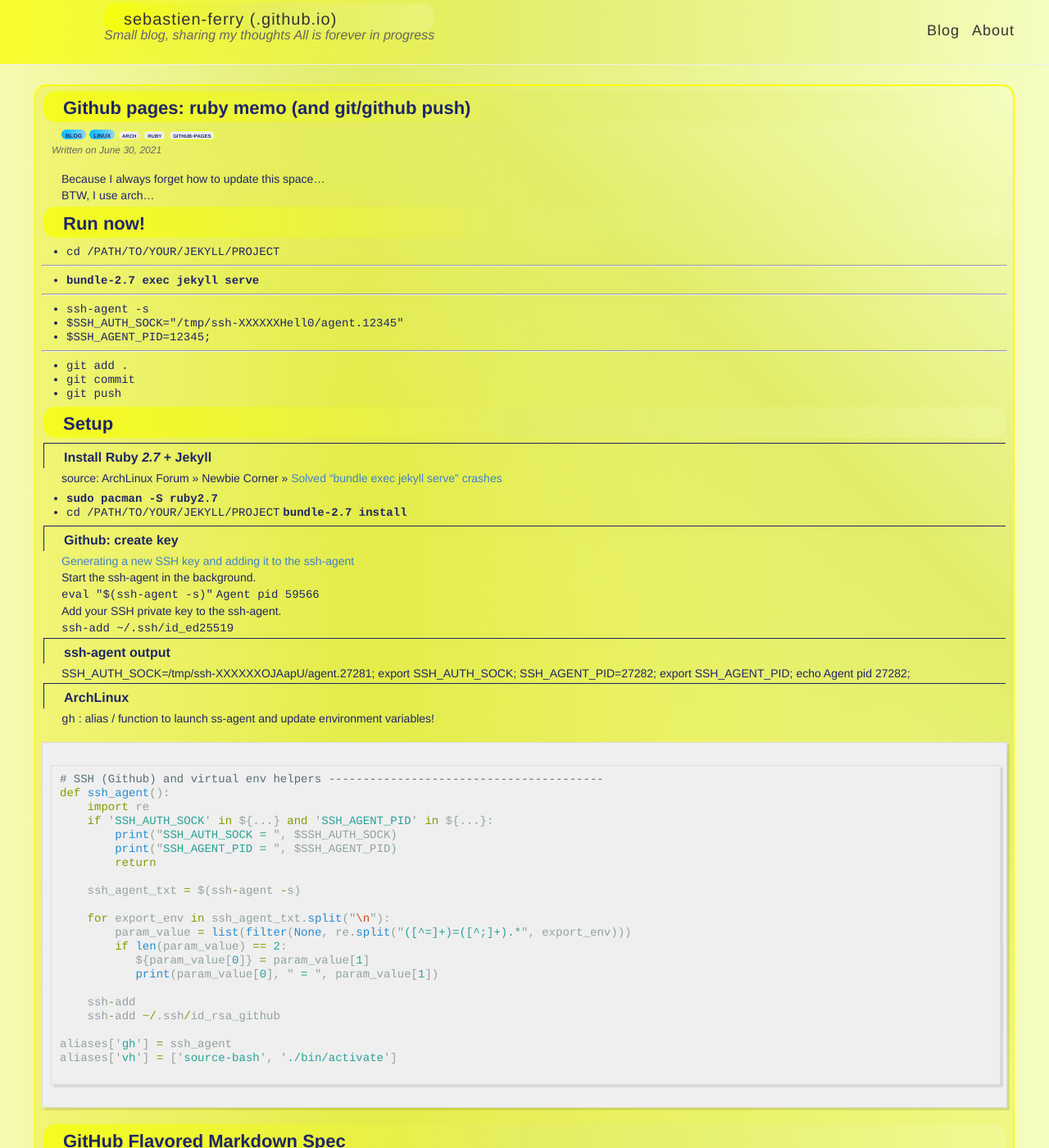
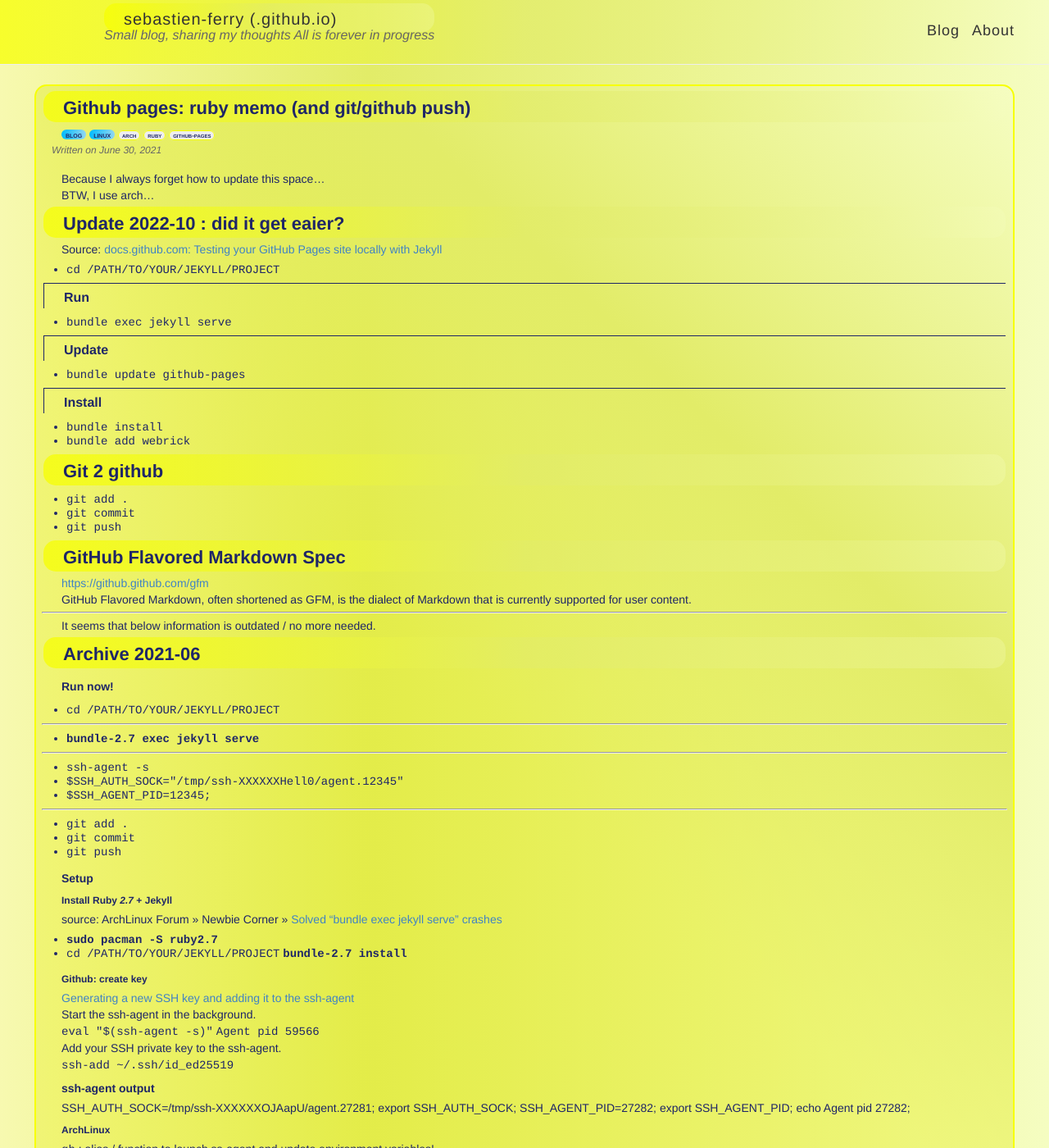
Before and after one commit to sebastien-ferry/sebastien-ferry.github.io, a Jekyll site: the page built from _posts/2021-06-30-platform-post.md, in a window 1280 px wide and 1400 px high. Shown: the whole window at 82% size. Built offline with Jekyll 4.4.1, drawn with Linux system fonts in a browser that asks for light colours; some of the changed text lies outside the part shown.

Commit message:
Update for github pages

````diff
--- a/_posts/2021-06-30-platform-post.md
+++ b/_posts/2021-06-30-platform-post.md
@@ -13,7 +13,39 @@ Because I always forget how to update this space...
 
 BTW, I use arch...
 
-# Run now!
+# Update 2022-10 : did it get eaier?
+
+Source: [docs.github.com: Testing your GitHub Pages site locally with Jekyll](https://docs.github.com/en/pages/setting-up-a-github-pages-site-with-jekyll/testing-your-github-pages-site-locally-with-jekyll)
+
+* `cd /PATH/TO/YOUR/JEKYLL/PROJECT`
+
+## Run
+ * `bundle exec jekyll serve`
+
+## Update
+ * `bundle update github-pages`
+
+##  Install
+ * `bundle install`
+ * `bundle add webrick`
+
+# Git 2 github
+ * `git add .`
+ * `git commit`
+ * `git push`
+
+# GitHub Flavored Markdown Spec
+
+[https://github.github.com/gfm](https://github.github.com/gfm)
+
+GitHub Flavored Markdown, often shortened as GFM, is the dialect of Markdown that is currently supported for user content.
+
+
+<hr>
+
+It seems that below information is outdated / no more needed.
+# Archive 2021-06
+### Run now!
 
 * `cd /PATH/TO/YOUR/JEKYLL/PROJECT`
 <hr>
@@ -28,8 +60,8 @@ BTW, I use arch...
 * `git push`
 
 
-# Setup
-## Install Ruby *2.7* + Jekyll
+### Setup
+#### Install Ruby *2.7* + Jekyll
 source: ArchLinux Forum » Newbie Corner » [Solved "bundle exec jekyll serve" crashes](https://bbs.archlinux.org/viewtopic.php?id=265534)
 
 * **`sudo pacman -S ruby2.7`**
@@ -37,7 +69,7 @@ source: ArchLinux Forum » Newbie Corner » [Solved "bundle exec jekyll serve" c
 **`bundle-2.7 install`**
 
 
-## Github: create key
+#### Github: create key
 
 [Generating a new SSH key and adding it to the ssh-agent](https://docs.github.com/en/authentication/connecting-to-github-with-ssh/generating-a-new-ssh-key-and-adding-it-to-the-ssh-agent)
 
@@ -50,12 +82,12 @@ Add your SSH private key to the ssh-agent.
 
 `ssh-add ~/.ssh/id_ed25519`
 
-## ssh-agent output
+### ssh-agent output
 SSH_AUTH_SOCK=/tmp/ssh-XXXXXXOJAapU/agent.27281; export SSH_AUTH_SOCK;
 SSH_AGENT_PID=27282; export SSH_AGENT_PID;
 echo Agent pid 27282;
 
-## ArchLinux
+#### ArchLinux
 `gh` : alias / function to launch ss-agent and update environment variables!
 ```python
 # SSH (Github) and virtual env helpers ----------------------------------------
````
Also changed, not shown: other parts of _posts/2021-06-30-platform-post.md (+0 -6 lines).
